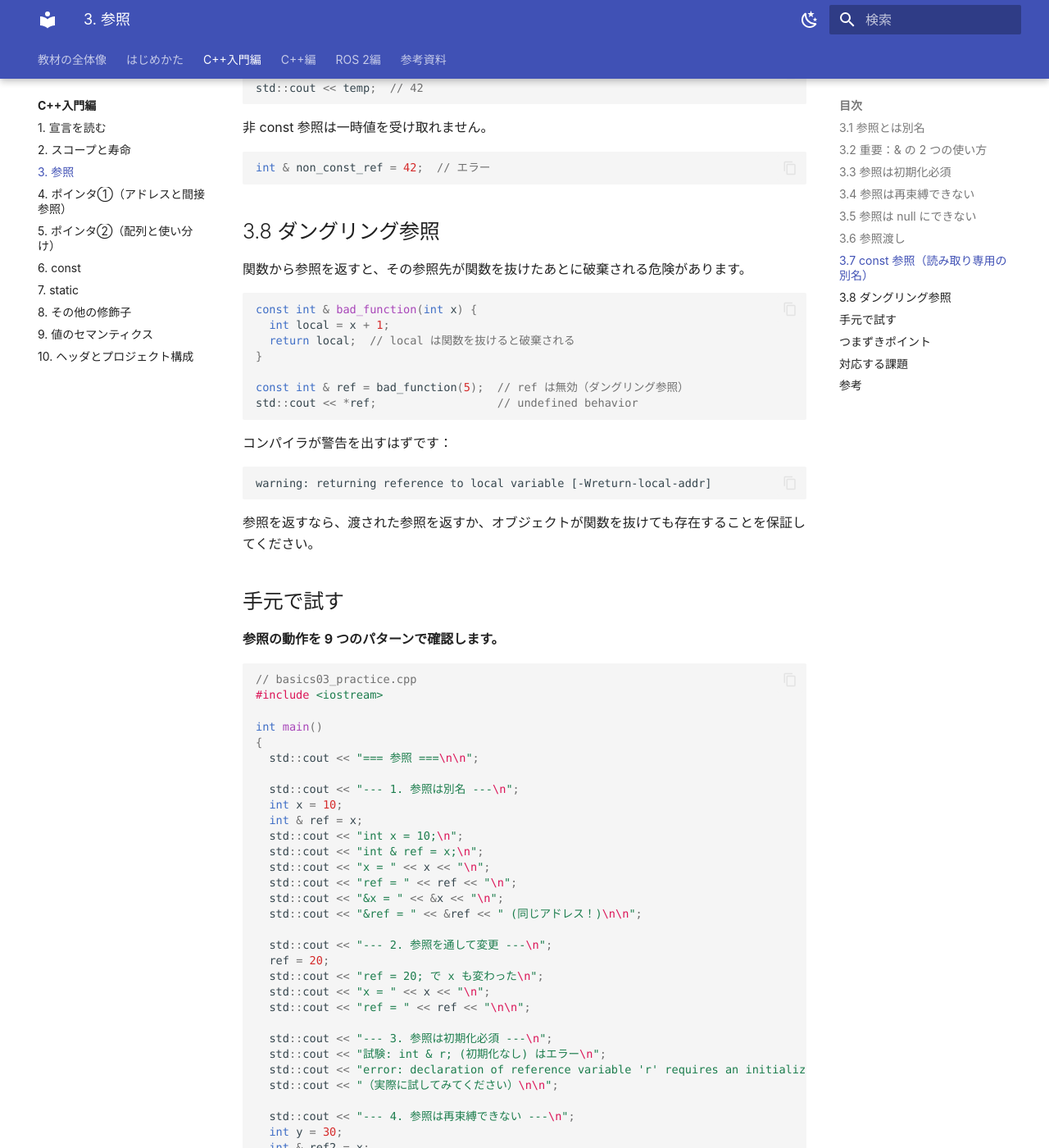
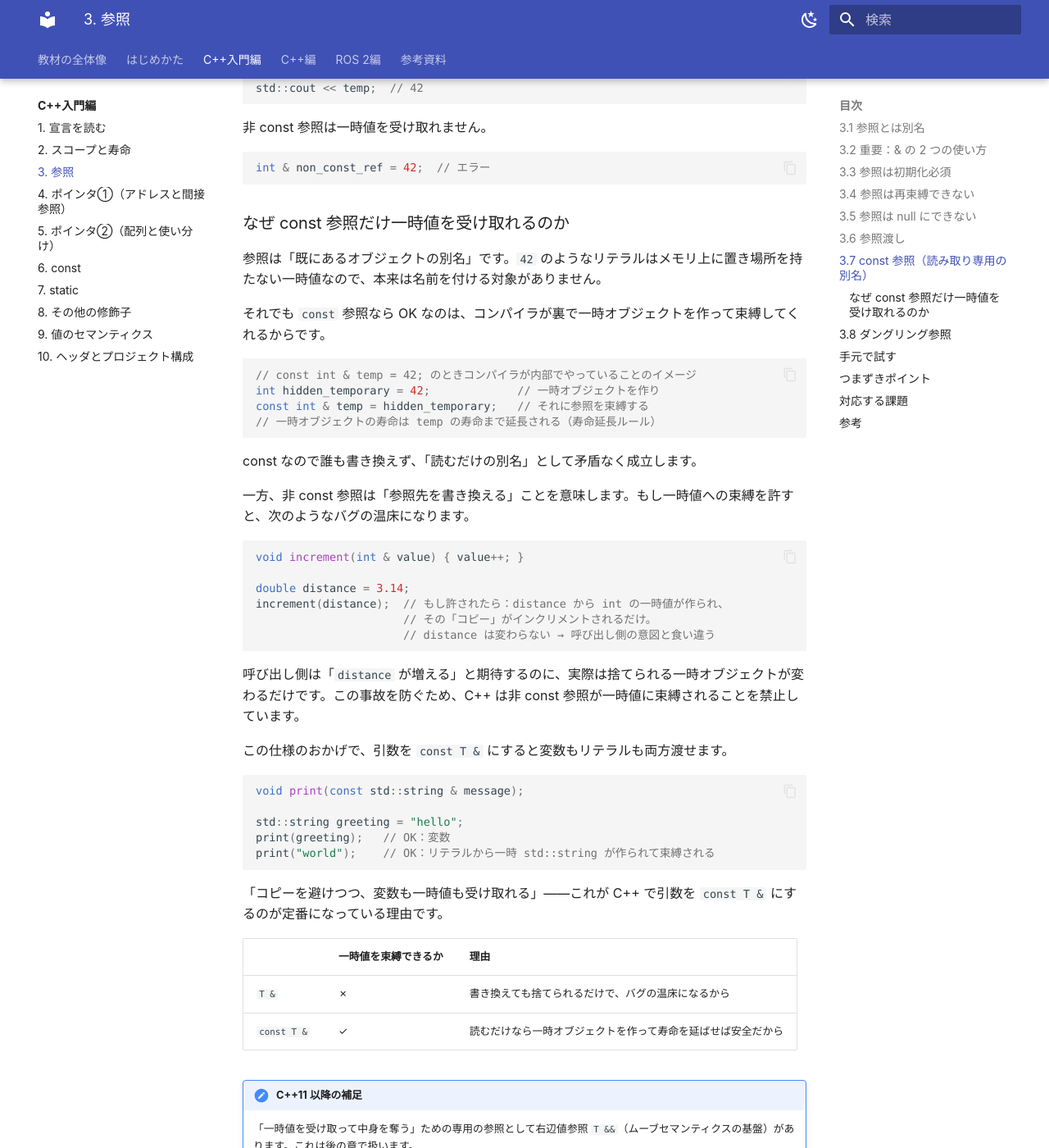
Before and after one commit to Nyanziba/ros2-cpp-drill, an MkDocs documentation site: the page built from docs/cpp-basics/03_参照.md, in a window 1280 px wide and 1400 px high, scrolled down 2821 px. Shown: the whole window at 82% size. Built offline with MkDocs 1.6.1 and Material for MkDocs 9.7.7, drawn with Linux system fonts in a browser that asks for light colours.

Commit message:
docs: README.md と 参照.md における内容の明確化と詳細追加

````diff
--- a/docs/cpp-basics/03_参照.md
+++ b/docs/cpp-basics/03_参照.md
@@ -125,6 +125,54 @@ std::cout << temp;  // 42
 ```cpp
 int & non_const_ref = 42;  // エラー
 ```
+
+### なぜ const 参照だけ一時値を受け取れるのか
+
+参照は「既にあるオブジェクトの別名」です。`42` のようなリテラルはメモリ上に置き場所を持たない一時値なので、本来は名前を付ける対象がありません。
+
+それでも `const` 参照なら OK なのは、コンパイラが裏で一時オブジェクトを作って束縛してくれるからです。
+
+```cpp
+// const int & temp = 42; のときコンパイラが内部でやっていることのイメージ
+int hidden_temporary = 42;             // 一時オブジェクトを作り
+const int & temp = hidden_temporary;   // それに参照を束縛する
+// 一時オブジェクトの寿命は temp の寿命まで延長される（寿命延長ルール）
+```
+
+const なので誰も書き換えず、「読むだけの別名」として矛盾なく成立します。
+
+一方、非 const 参照は「参照先を書き換える」ことを意味します。もし一時値への束縛を許すと、次のようなバグの温床になります。
+
+```cpp
+void increment(int & value) { value++; }
+
+double distance = 3.14;
+increment(distance);  // もし許されたら：distance から int の一時値が作られ、
+                      // その「コピー」がインクリメントされるだけ。
+                      // distance は変わらない → 呼び出し側の意図と食い違う
+```
+
+呼び出し側は「`distance` が増える」と期待するのに、実際は捨てられる一時オブジェクトが変わるだけです。この事故を防ぐため、C++ は非 const 参照が一時値に束縛されることを禁止しています。
+
+この仕様のおかげで、引数を `const T &` にすると変数もリテラルも両方渡せます。
+
+```cpp
+void print(const std::string & message);
+
+std::string greeting = "hello";
+print(greeting);   // OK：変数
+print("world");    // OK：リテラルから一時 std::string が作られて束縛される
+```
+
+「コピーを避けつつ、変数も一時値も受け取れる」——これが C++ で引数を `const T &` にするのが定番になっている理由です。
+
+| | 一時値を束縛できるか | 理由 |
+| --- | --- | --- |
+| `T &` | ✗ | 書き換えても捨てられるだけで、バグの温床になるから |
+| `const T &` | ✓ | 読むだけなら一時オブジェクトを作って寿命を延ばせば安全だから |
+
+!!! note "C++11 以降の補足"
+    「一時値を受け取って中身を奪う」ための専用の参照として右辺値参照 `T &&`（ムーブセマンティクスの基盤）があります。これは後の章で扱います。
 
 ## 3.8 ダングリング参照
 
````
Also changed, not shown: README.md (+2 -2 lines).
